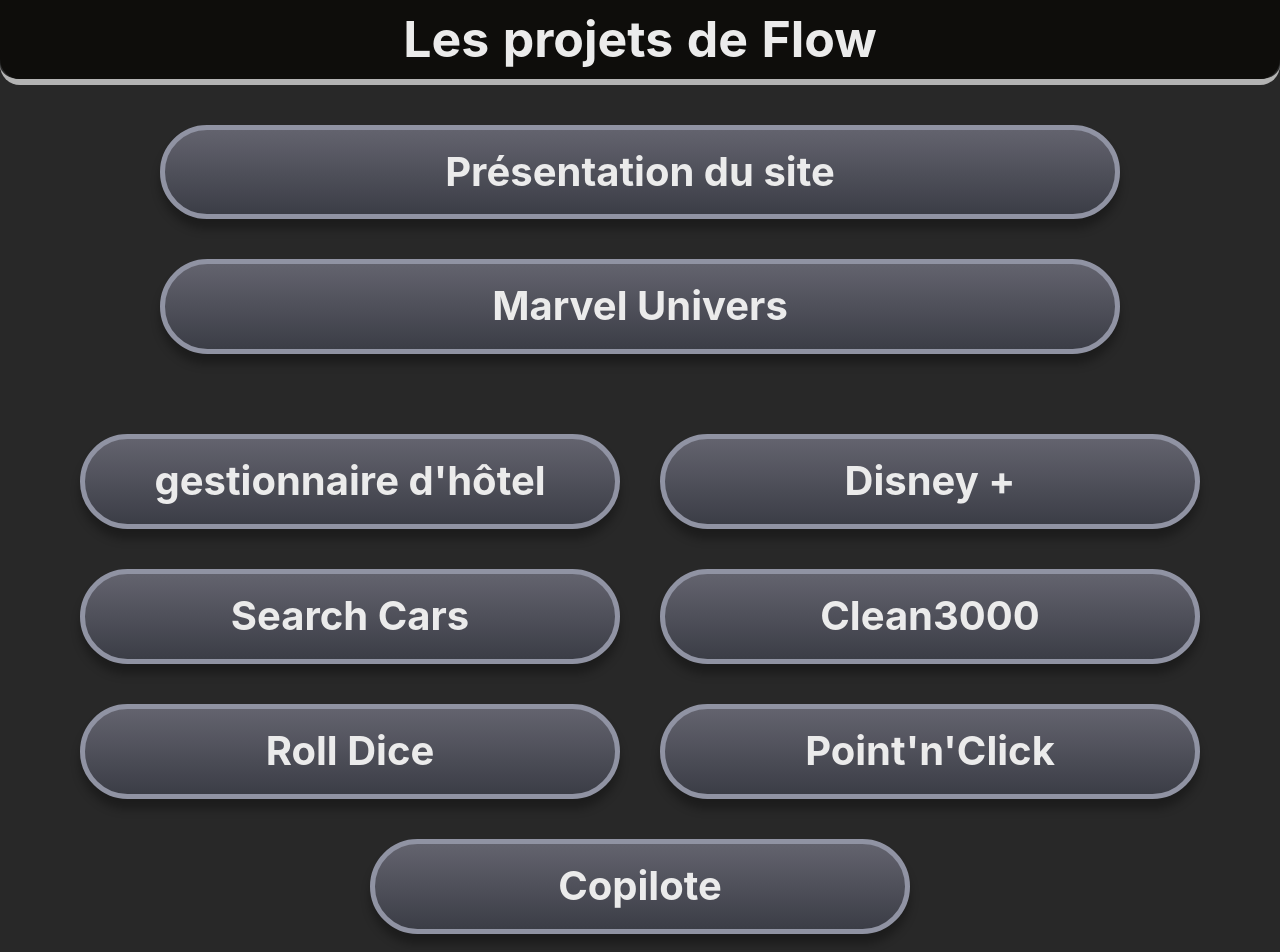
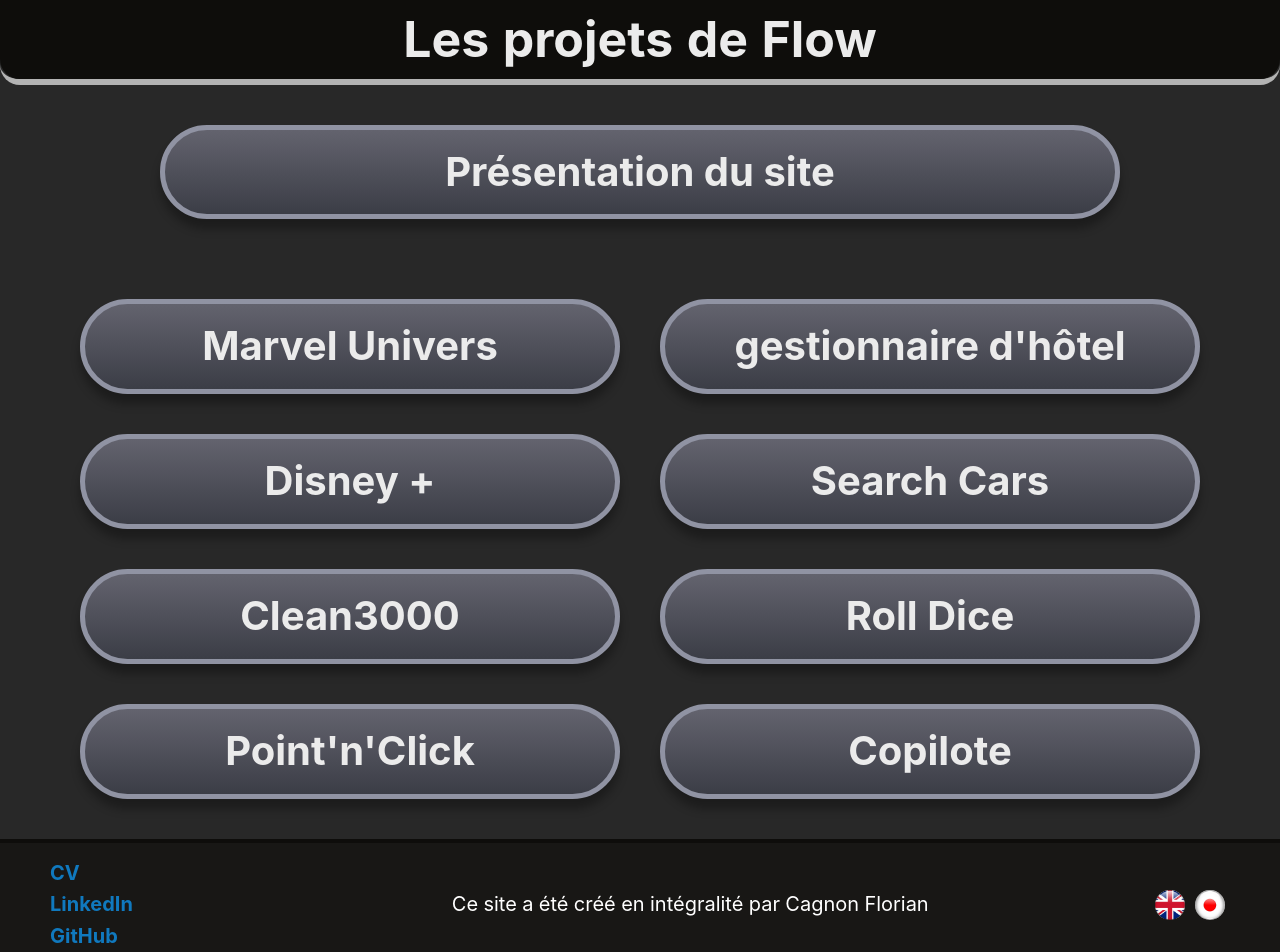
Before and after one commit to Florian59c/Site-Flow, a React (Create React App) app: page /#/projets in a window 1280 px wide. Shown: the top 952 px of the page. Built offline with nearby package versions, Linux system fonts and the light colour scheme.

Commit message:
retrait d'un projet non défini

```diff
--- a/src/components/Pages/Projets.js
+++ b/src/components/Pages/Projets.js
@@ -19,7 +19,7 @@
 
   // fait appel à mes 2 premiers projets en créant 2 boutons
   // sera utile pour les dissocier pour ma mise en page
-  const listPresentations = ListeProjets.slice(0, 2).map(projet => {
+  const listPresentations = ListeProjets.slice(0, 1).map(projet => {
     return (
       boutonProjets(projet)
     )
@@ -27,7 +27,7 @@
 
   // fait appel aux projets à partir du 3ème et créé autant de bouton q'il y a de projet
   // sera utile pour les dissocier des 2 premiers - pour ma mise en page
-  const listProjets = ListeProjets.slice(2).map(projet => {
+  const listProjets = ListeProjets.slice(1).map(projet => {
     return (
       <Col xs={24} lg={12}>
         {boutonProjets(projet)}
```
